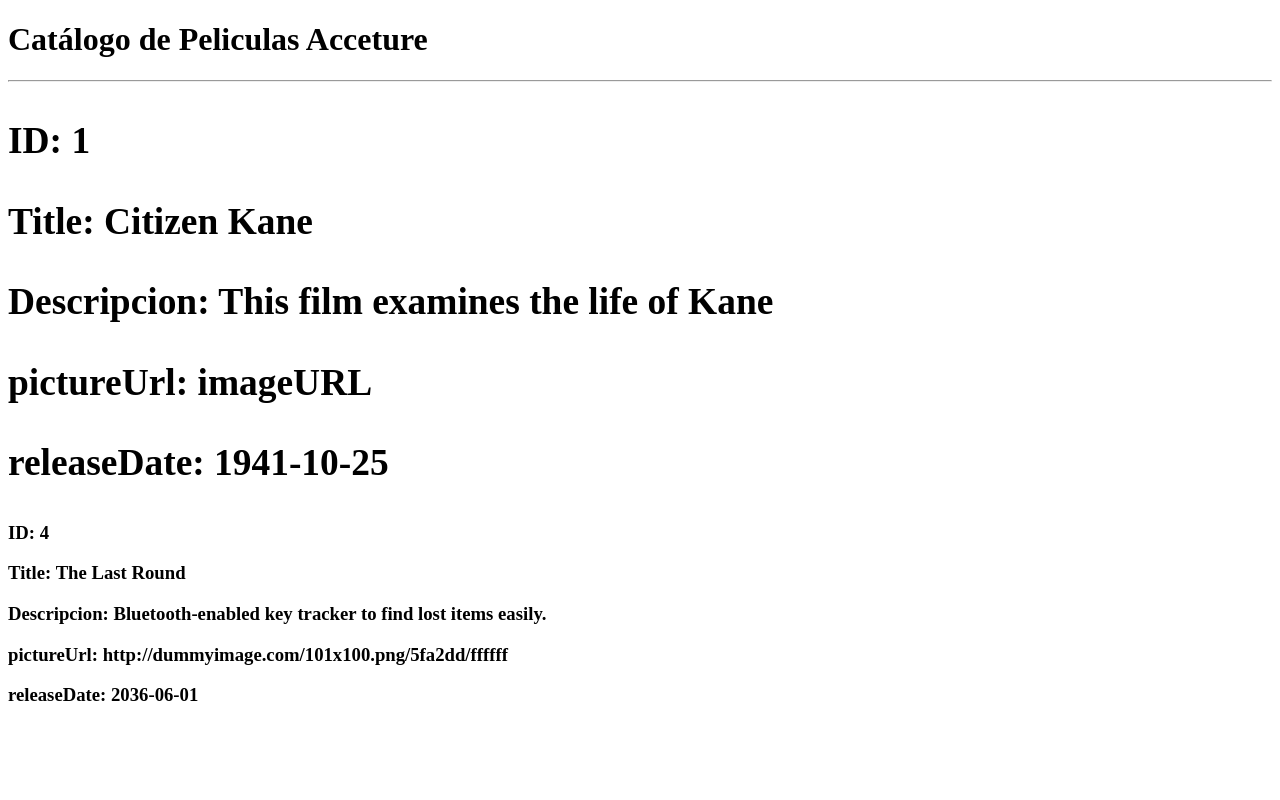
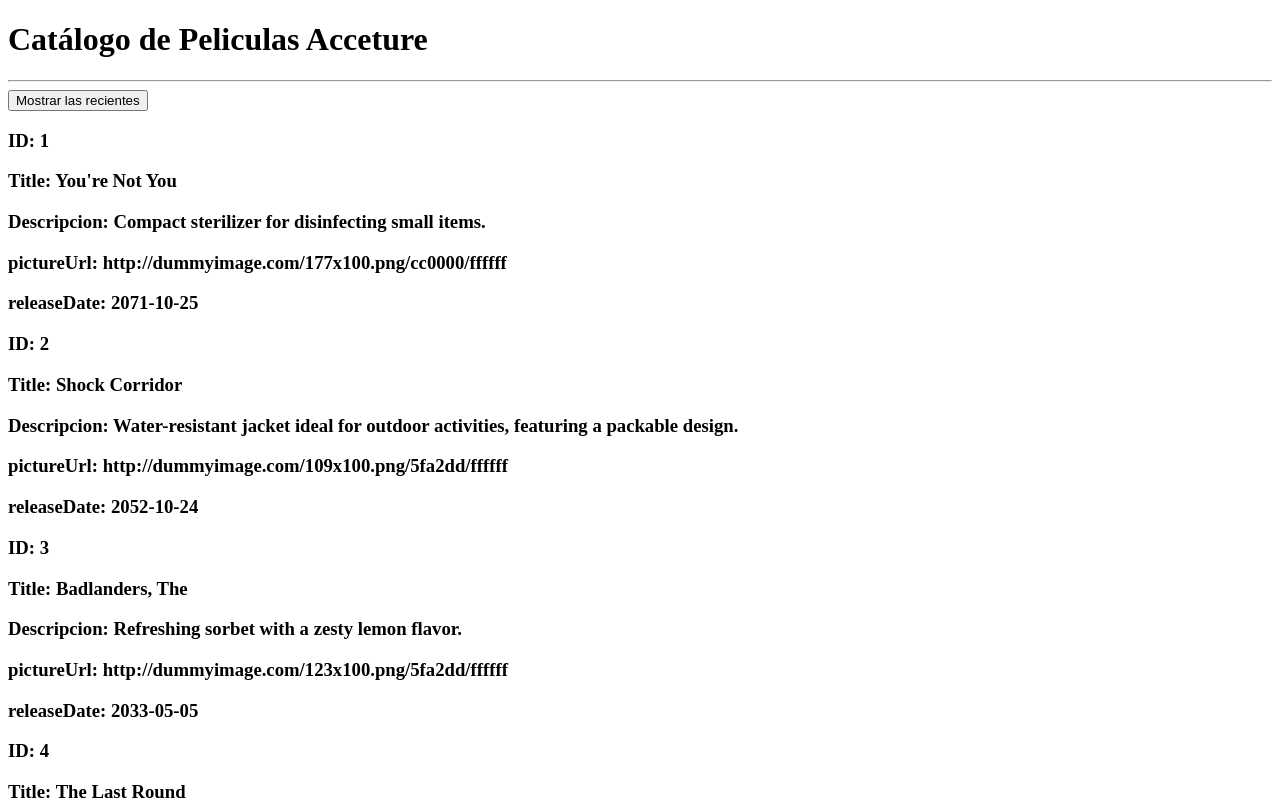
Before and after one commit to nadiacoboz/upskilling-react, a React (Vite) app: page / in a window 1280 px wide. Shown: the top 800 px of the page. Built offline with nearby package versions, Linux system fonts and the light colour scheme.

Commit message:
UseState

```diff
--- a/src/App.tsx
+++ b/src/App.tsx
@@ -1,4 +1,5 @@
 import "./App.css";
+import MovieList from "./components/PrintMovie/MovieList";
 import PrintMovie from "./components/PrintMovie/PrintMovie";
 import { mockMovie, movieList } from "./mocks/movie.mocks";
 
@@ -7,7 +8,7 @@
     <>
       <h1>Catálogo de Peliculas Acceture</h1>
       <hr/>
-      <h1><PrintMovie movie={mockMovie} /></h1>
+      {/* <h1><PrintMovie movie={mockMovie} /></h1>      */}
 
       {/* {JSON.stringify(movieList)} */}
 
@@ -16,9 +17,11 @@
         .map((movie) => (<PrintMovie key={movie.id} movie={movie} />)
       )} */}
 
-      {movieList.map((movie) =>
+      {/* {movieList.map((movie) =>
         movie.description.includes("to") ? (<PrintMovie key={movie.id} movie={movie} />) : null
-      )}
+      )} */}
+
+      <MovieList movies={movieList} />
     </>
   )
 }
--- /dev/null
+++ b/src/components/PrintMovie/MovieList.tsx
@@ -0,0 +1,27 @@
+import { useState, type JSX } from "react";
+import type { MovieListProps } from "./types";
+import PrintMovie from "./PrintMovie";
+import type { Movie } from "../../types/movie";
+
+function MovieList({movies}: MovieListProps): JSX.Element{
+    const [showRecent, setShowRecent] = useState<boolean>(false);
+
+    const filteredMovies = showRecent
+        ? movies.filter((movie) => movie.releaseDate.getFullYear() >= 2025)
+        : movies;
+
+    return (
+        <>
+        <button onClick={() => setShowRecent(!showRecent)}>
+            { showRecent ? "Mostrar todas las peliculas" : "Mostrar las recientes" }
+        </button>
+
+            {filteredMovies.map((movie: Movie) => (
+                <PrintMovie key = {movie.id} movie={movie} />
+                )
+            )}
+        </>
+    )
+}
+
+export default MovieList
--- a/src/components/PrintMovie/PrintMovie.tsx
+++ b/src/components/PrintMovie/PrintMovie.tsx
@@ -1,5 +1,5 @@
 import type { JSX } from "react";
-import type { movieProps } from "./type";
+import type { movieProps } from "./types";
 
 function PrintMovie({movie}: movieProps): JSX.Element {
   return (
--- a/src/components/PrintMovie/type.ts
+++ b/src/components/PrintMovie/types.ts
@@ -3,3 +3,7 @@
 export type movieProps ={
   movie: Movie;
 }
+
+export type MovieListProps = {
+  movies: Movie[];
+}
```
